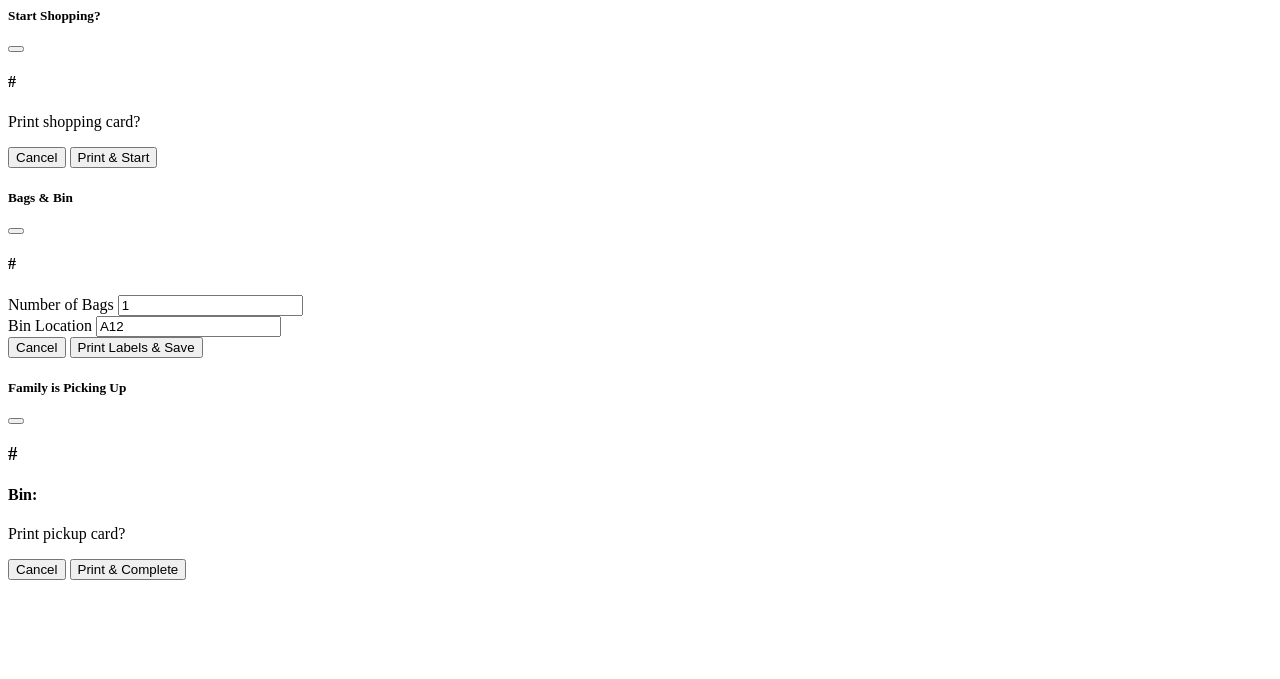
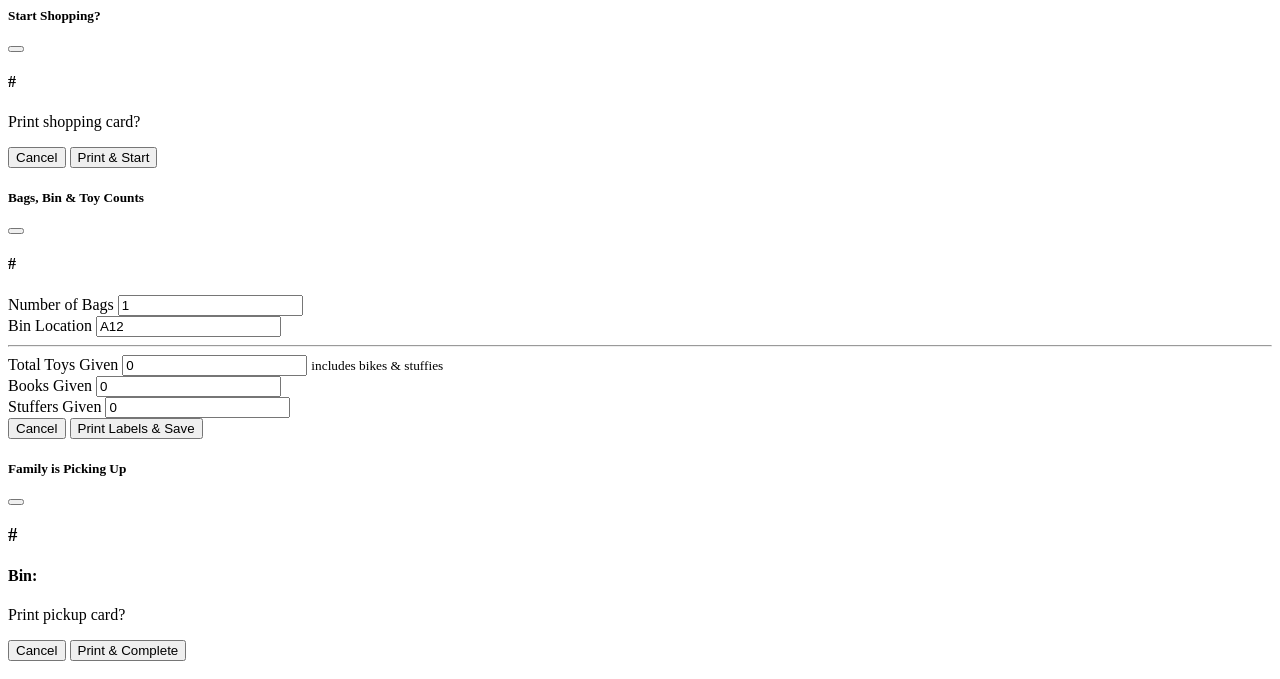
Before and after one commit to charliebrennan50/t4t_workflow_new, a Node server app: template views/partials/modals.ejs in a window 1280 px wide. Shown: the top 679 px of the page. Run offline with Node 20, Linux system fonts and the light colour scheme; the template is opened without the code that fills it, so the values that code supplies are empty.

Commit message:
multiple fixes

```diff
--- a/views/partials/modals.ejs
+++ b/views/partials/modals.ejs
@@ -100,30 +100,49 @@
   </div>
 </div>
 
-<!-- BAGS & BIN MODAL -->
-<div class="modal fade" id="bagsModal">
-  <div class="modal-dialog modal-lg">
+<!-- Being Shopped → Ready for Pickup + Toy Counts -->
+<div class="modal fade" id="bagsModal" tabindex="-1">
+  <div class="modal-dialog modal-lg modal-dialog-centered">
     <div class="modal-content">
       <div class="modal-header bg-warning text-dark">
-        <h5>Bags & Bin</h5>
+        <h5 class="modal-title">Bags, Bin & Toy Counts</h5>
         <button type="button" class="btn-close" data-bs-dismiss="modal"></button>
       </div>
       <div class="modal-body">
-        <h4 class="text-center">#<span id="bagsControl"></span></h4>
-        <div class="row g-3 mt-3">
-          <div class="col-6">
-            <label>Number of Bags</label>
-            <input id="numBags" class="form-control text-center" type="number" min="1" value="1">
+        <h4 class="text-center mb-4">#<span id="bagsControl"></span></h4>
+
+        <div class="row g-3">
+          <div class="col-6 col-md-4">
+            <label class="form-label fw-bold">Number of Bags</label>
+            <input type="number" id="numBags" class="form-control form-control-lg text-center" min="1" value="1">
           </div>
-          <div class="col-6">
-            <label>Bin Location</label>
-            <input id="binLocation" class="form-control text-center" value="A12">
+          <div class="col-6 col-md-4">
+            <label class="form-label fw-bold">Bin Location</label>
+            <input type="text" id="binLocation" class="form-control form-control-lg text-center" value="A12">
+          </div>
+        </div>
+
+        <hr class="my-4">
+
+        <div class="row g-3">
+          <div class="col-12 col-md-4">
+            <label class="form-label fw-bold text-success">Total Toys Given</label>
+            <input type="number" id="toysGiven" class="form-control form-control-lg text-center" min="0" value="0">
+            <small class="text-muted">includes bikes & stuffies</small>
+          </div>
+          <div class="col-12 col-md-4">
+            <label class="form-label fw-bold text-primary">Books Given</label>
+            <input type="number" id="booksGiven" class="form-control form-control-lg text-center" min="0" value="0">
+          </div>
+          <div class="col-12 col-md-4">
+            <label class="form-label fw-bold text-danger">Stuffers Given</label>
+            <input type="number" id="stuffersGiven" class="form-control form-control-lg text-center" min="0" value="0">
           </div>
         </div>
       </div>
       <div class="modal-footer justify-content-center">
-        <button class="btn btn-secondary" data-bs-dismiss="modal">Cancel</button>
-        <button class="btn btn-info btn-lg" onclick="saveAndPrintBagLabels()">Print Labels & Save</button>
+        <button type="button" class="btn btn-secondary" data-bs-dismiss="modal">Cancel</button>
+        <button type="button" class="btn btn-info btn-lg px-5" onclick="saveAndPrintBagLabels()">Print Labels & Save</button>
       </div>
     </div>
   </div>
```
Also changed, not shown: views/index.ejs (+16 -1 lines), 1 other file.
